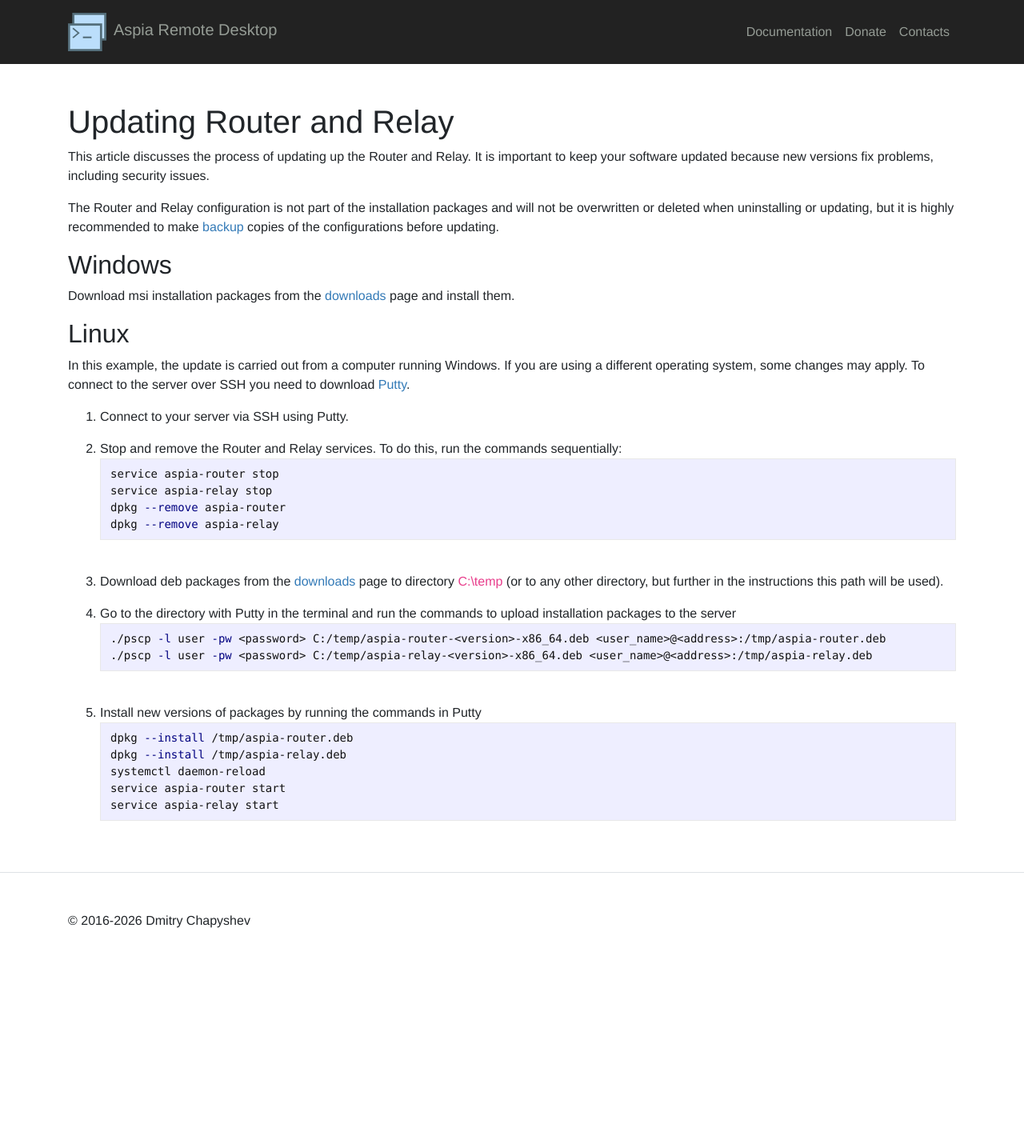
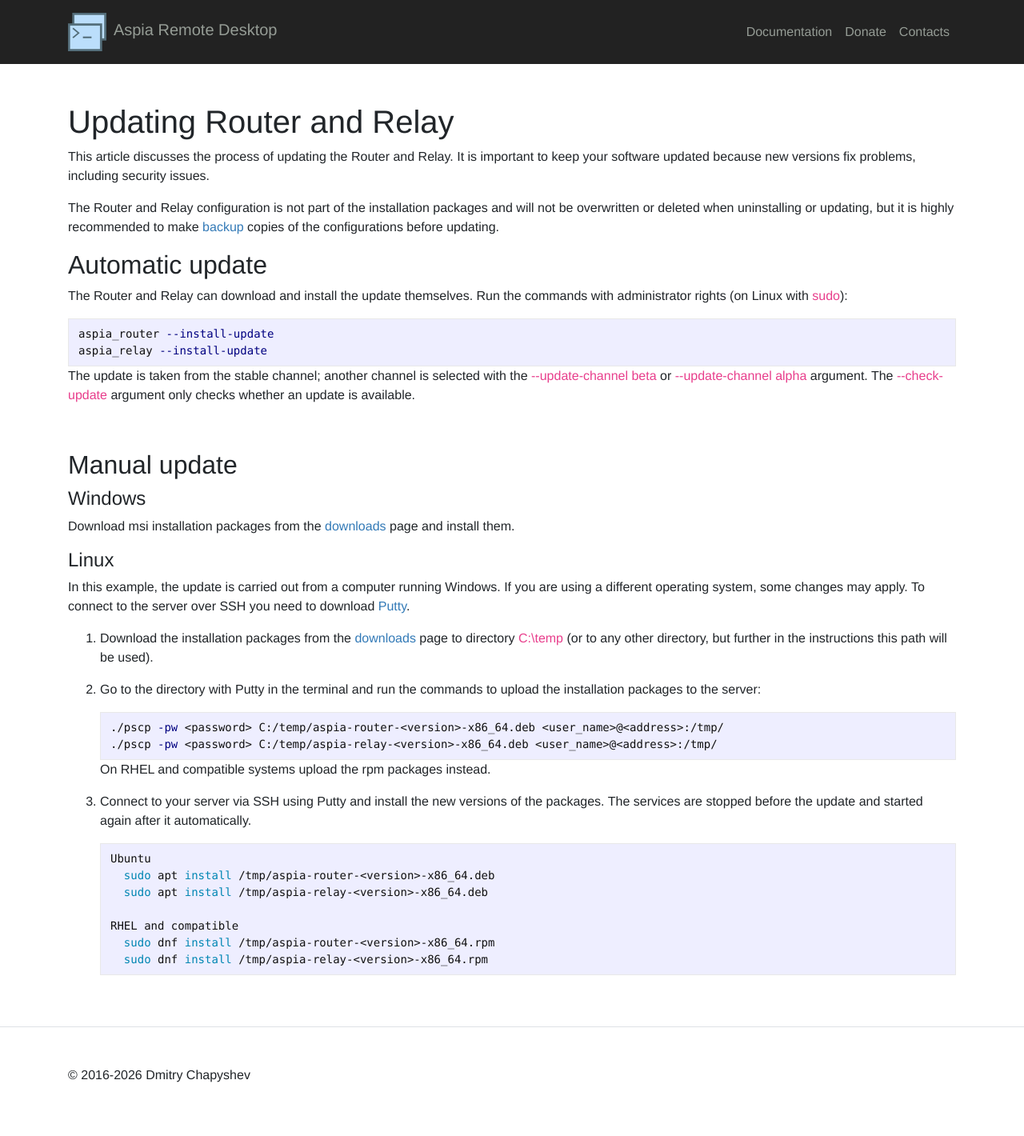
Before and after one commit to dchapyshev/dchapyshev.github.io, a Jekyll site: the page built from docs/update-router-and-relay.md, in a window 1280 px wide. Shown: the whole page at 80% size. Built offline with Jekyll 4.4.1, drawn with Linux system fonts in a browser that asks for light colours; before the commit the page ends 1227 px from its top, so only the background shows below that.

Commit message:
Update docs.

````diff
--- a/docs/update-router-and-relay.md
+++ b/docs/update-router-and-relay.md
@@ -3,40 +3,62 @@ layout: page
 title: Updating Router and Relay
 ---
 
-This article discusses the process of updating up the Router and Relay. It is important to keep your software updated because new versions fix problems, including security issues.
+This article discusses the process of updating the Router and Relay. It is important to keep your
+software updated because new versions fix problems, including security issues.
 
-The Router and Relay configuration is not part of the installation packages and will not be overwritten or deleted when uninstalling or updating, but it is highly recommended to make [backup](/docs/backup-router-and-relay) copies of the configurations before updating.
+The Router and Relay configuration is not part of the installation packages and will not be
+overwritten or deleted when uninstalling or updating, but it is highly recommended to make
+[backup](/docs/backup-router-and-relay) copies of the configurations before updating.
 
-## Windows
-Download msi installation packages from the [downloads](https://github.com/dchapyshev/aspia/releases) page and install them.
+## Automatic update
+The Router and Relay can download and install the update themselves. Run the commands with
+administrator rights (on Linux with `sudo`):
 
-## Linux
-In this example, the update is carried out from a computer running Windows. If you are using a different operating system, some changes may apply.
-To connect to the server over SSH you need to download [Putty](https://www.putty.org).
+```bash
+aspia_router --install-update
+aspia_relay --install-update
+```
 
-1. Connect to your server via SSH using Putty.
+The update is taken from the stable channel; another channel is selected with the
+`--update-channel beta` or `--update-channel alpha` argument. The `--check-update` argument only
+checks whether an update is available.
 
-2. Stop and remove the Router and Relay services. To do this, run the commands sequentially:
-```bash
-service aspia-router stop
-service aspia-relay stop
-dpkg --remove aspia-router
-dpkg --remove aspia-relay
-```
 <br/>
-3. Download deb packages from the [downloads](https://github.com/dchapyshev/aspia/releases) page to directory ```C:\temp``` (or to any other directory, but further in the instructions this path will be used).
 
-4. Go to the directory with Putty in the terminal and run the commands to upload installation packages to the server
-```bash
-./pscp -l user -pw <password> C:/temp/aspia-router-<version>-x86_64.deb <user_name>@<address>:/tmp/aspia-router.deb
-./pscp -l user -pw <password> C:/temp/aspia-relay-<version>-x86_64.deb <user_name>@<address>:/tmp/aspia-relay.deb
-```
-<br/>
-5. Install new versions of packages by running the commands in Putty
-```bash
-dpkg --install /tmp/aspia-router.deb
-dpkg --install /tmp/aspia-relay.deb
-systemctl daemon-reload
-service aspia-router start
-service aspia-relay start
-```
+## Manual update
+
+### Windows
+Download msi installation packages from the [downloads](https://github.com/dchapyshev/aspia/releases)
+page and install them.
+
+### Linux
+In this example, the update is carried out from a computer running Windows. If you are using a
+different operating system, some changes may apply. To connect to the server over SSH you need to
+download [Putty](https://www.putty.org).
+
+1. Download the installation packages from the
+   [downloads](https://github.com/dchapyshev/aspia/releases) page to directory ```C:\temp``` (or to
+   any other directory, but further in the instructions this path will be used).
+
+2. Go to the directory with Putty in the terminal and run the commands to upload the installation
+   packages to the server:
+
+   ```bash
+   ./pscp -pw <password> C:/temp/aspia-router-<version>-x86_64.deb <user_name>@<address>:/tmp/
+   ./pscp -pw <password> C:/temp/aspia-relay-<version>-x86_64.deb <user_name>@<address>:/tmp/
+   ```
+
+   On RHEL and compatible systems upload the rpm packages instead.
+
+3. Connect to your server via SSH using Putty and install the new versions of the packages. The
+   services are stopped before the update and started again after it automatically.
+
+   ```bash
+   Ubuntu
+     sudo apt install /tmp/aspia-router-<version>-x86_64.deb
+     sudo apt install /tmp/aspia-relay-<version>-x86_64.deb
+
+   RHEL and compatible
+     sudo dnf install /tmp/aspia-router-<version>-x86_64.rpm
+     sudo dnf install /tmp/aspia-relay-<version>-x86_64.rpm
+   ```
````
